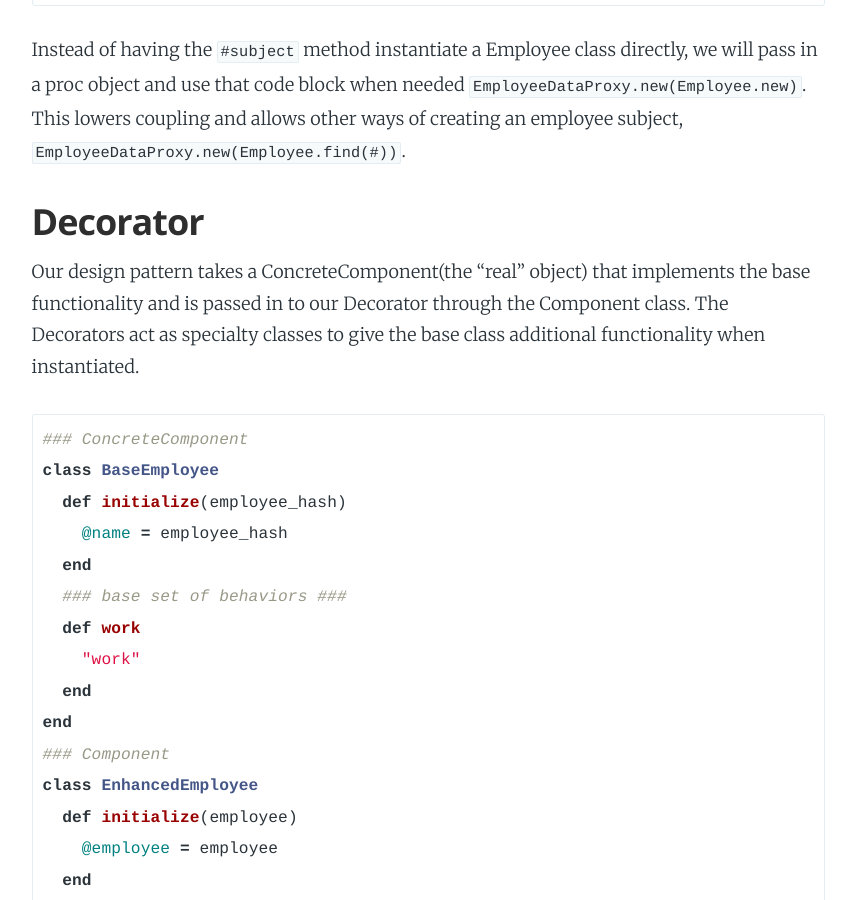
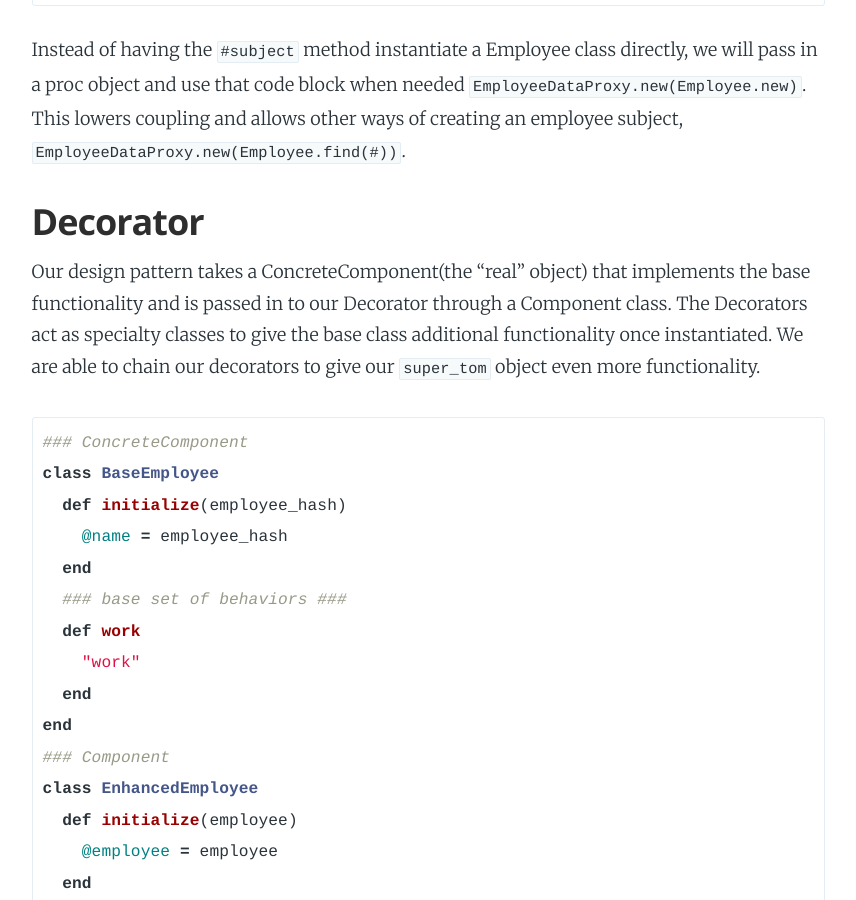
Before and after one commit to Carpk/ShawnKlein, a Jekyll site: the page built from _posts/2016-03-23-brief-intoductory-to-design-patterns.md, in a window 1280 px wide and 900 px high, scrolled down 12928 px. Shown: the whole window, without its empty margins (212-1068 px from the left). Built offline with Jekyll 4.4.1, drawn with Linux system fonts in a browser that asks for light colours; nearby versions of some CDN libraries; some web fonts are replaced; Markdown is read by kramdown in place of the engine named in the settings.

Commit message:
finish decorator section of dp post

`````diff
--- a/_posts/2016-03-23-brief-intoductory-to-design-patterns.md
+++ b/_posts/2016-03-23-brief-intoductory-to-design-patterns.md
@@ -362,8 +362,7 @@ Instead of having the `#subject` method instantiate a Employee class directly, w
 
 ##<a name="decorator"></a>Decorator
 
-Our design pattern takes a ConcreteComponent(the "real" object) that implements the base functionality and is passed in to our Decorator through the Component class. The Decorators act as specialty classes to give the base class additional functionality when instantiated.
-
+Our design pattern takes a ConcreteComponent(the "real" object) that implements the base functionality and is passed in to our Decorator through a Component class. The Decorators act as specialty classes to give the base class additional functionality once instantiated. We are able to chain our decorators to give our `super_tom` object even more functionality.
 
 ````ruby
 ### ConcreteComponent
@@ -424,6 +423,8 @@ Now our tom object will have the additional funtionality from our Developer modu
 
 ##<a name="singleton"></a>Singleton
 
+
+
 ##<a name="factory"></a>Factory
 
 ##<a name="builder"></a>Builder
`````
